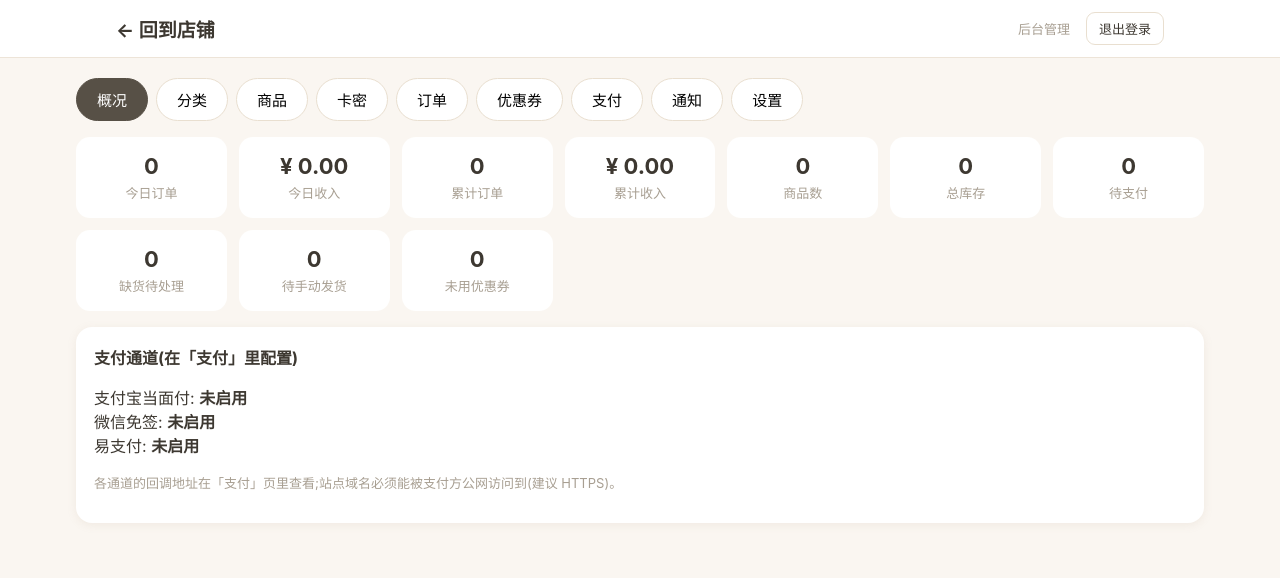
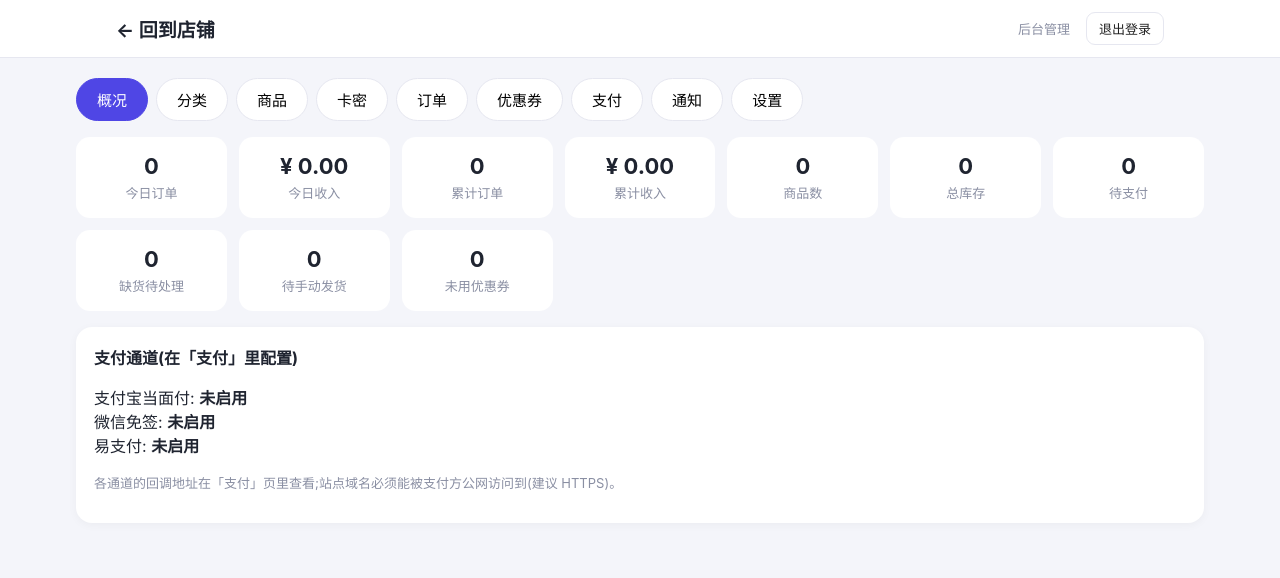
Before and after one commit to qwetcn/fakawang, a Flask app: page /admin in a window 1280 px wide. Shown: the top 578 px of the page. Run offline with Flask 3, Linux system fonts and the light colour scheme; the visitor is signed in with stand-in values (Sample User, id 1); data comes from the database, SQL or seed files in the repository; data that the repository does not hold is empty.

Commit message:
v27: 样式恢复原样(v24 的 style.css,Li 决定还是用原来的)

```diff
--- a/static/style.css
+++ b/static/style.css
@@ -1,86 +1,86 @@
 * { box-sizing: border-box; }
-body { margin: 0; color: #3d3831; background: #faf6f1;
+body { margin: 0; color: #1f2430; background: #f4f5fa;
   font-family: -apple-system, BlinkMacSystemFont, "PingFang SC", "Hiragino Sans GB", "Microsoft YaHei", sans-serif; }
-a { color: #cf7346; text-decoration: none; }
+a { color: #4f46e5; text-decoration: none; }
 /* 锚点跳转(点分类)时给粘性顶栏留出高度,否则分类标题会被顶栏盖住 */
 html { scroll-padding-top: 84px; }
-.topbar { background: #fff; border-bottom: 1px solid #ede4d8; position: sticky; top: 0; z-index: 10; }
+.topbar { background: #fff; border-bottom: 1px solid #e6e7f0; position: sticky; top: 0; z-index: 10; }
 .topbar-in { max-width: 1080px; margin: 0 auto; padding: 12px 16px; display: flex; justify-content: space-between; align-items: center; gap: 12px; }
-.logo { font-size: 19px; font-weight: 700; color: #3d3831; }
+.logo { font-size: 19px; font-weight: 700; color: #1f2430; }
 .topbar nav { display: flex; gap: 16px; align-items: center; font-size: 14px; }
-.badge { background: #e88ca0; color: #fff; border-radius: 999px; padding: 1px 7px; font-size: 12px; }
-.announce { background: #fdf0dc; color: #97703f; text-align: center; font-size: 13px; padding: 8px 12px; }
+.badge { background: #ef4444; color: #fff; border-radius: 999px; padding: 1px 7px; font-size: 12px; }
+.announce { background: #fef9c3; color: #854d0e; text-align: center; font-size: 13px; padding: 8px 12px; }
 .wrap { max-width: 1080px; margin: 0 auto; padding: 20px 16px 40px; }
 .wrap.narrow { max-width: 420px; }
 .wrap.wide { max-width: 1160px; }
 h1 { font-size: 22px; margin: 0 0 8px; }
 h2 { font-size: 20px; margin: 6px 0 16px; }
 h3 { font-size: 16px; margin: 0 0 12px; }
-.muted { color: #a89f92; font-size: 13px; }
-.warn { color: #97703f; background: #fdf0dc; padding: 8px 12px; border-radius: 10px; font-size: 14px; }
-.error { color: #b3543f; background: #fdf0ee; border: 1px solid #f3cdc5; padding: 10px 12px; border-radius: 10px; font-size: 14px; }
+.muted { color: #8a8fa3; font-size: 13px; }
+.warn { color: #b45309; background: #fef9c3; padding: 8px 12px; border-radius: 10px; font-size: 14px; }
+.error { color: #b91c1c; background: #fef2f2; border: 1px solid #fecaca; padding: 10px 12px; border-radius: 10px; font-size: 14px; }
 .center { text-align: center; }
-.empty { color: #b3aa9c; font-size: 14px; padding: 20px 0; text-align: center; }
+.empty { color: #9aa0b4; font-size: 14px; padding: 20px 0; text-align: center; }
 .cats { display: flex; flex-wrap: wrap; gap: 8px; margin-bottom: 18px; }
-.chip { background: #fff; border: 1px solid #ede4d8; border-radius: 999px; padding: 7px 16px; font-size: 14px; color: #333; }
+.chip { background: #fff; border: 1px solid #e6e7f0; border-radius: 999px; padding: 7px 16px; font-size: 14px; color: #333; }
 .cat-sec { margin-bottom: 28px; }
 .grid { display: grid; grid-template-columns: repeat(4, minmax(0, 1fr)); gap: 14px; }
-.card { position: relative; background: #fff; border-radius: 16px; overflow: hidden; color: #3d3831; box-shadow: 0 2px 10px rgba(176,152,120,.14); display: block; }
-.card:hover { box-shadow: 0 6px 18px rgba(176,152,120,.22); }
-.card-img { width: 100%; aspect-ratio: 16/9; object-fit: cover; display: block; background: #f3ead9; }
-.card-img.ph { display: flex; align-items: center; justify-content: center; font-size: 44px; font-weight: 700; color: #fff; background: linear-gradient(135deg, #f6a5c0, #fbc2a5); }
-.ribbon { position: absolute; top: 10px; left: 10px; background: #e88ca0; color: #fff; font-size: 12px; padding: 3px 9px; border-radius: 999px; }
+.card { position: relative; background: #fff; border-radius: 16px; overflow: hidden; color: #1f2430; box-shadow: 0 2px 10px rgba(0,0,0,.05); display: block; }
+.card:hover { box-shadow: 0 6px 18px rgba(0,0,0,.09); }
+.card-img { width: 100%; aspect-ratio: 16/9; object-fit: cover; display: block; background: #eef0f8; }
+.card-img.ph { display: flex; align-items: center; justify-content: center; font-size: 44px; font-weight: 700; color: #fff; background: linear-gradient(135deg, #6366f1, #22d3ee); }
+.ribbon { position: absolute; top: 10px; left: 10px; background: #ef4444; color: #fff; font-size: 12px; padding: 3px 9px; border-radius: 999px; }
 .card-body { padding: 12px 14px 14px; }
 .card-name { font-size: 15px; line-height: 1.45; display: -webkit-box; -webkit-line-clamp: 2; -webkit-box-orient: vertical; overflow: hidden; word-break: break-word; }
 .card-meta { margin: 6px 0; }
-.stock { font-size: 12px; color: #4e9a6f; background: #eef7f1; border: 1px solid #cdeeda; padding: 2px 8px; border-radius: 999px; }
-.stock.out { color: #b3543f; background: #fdf0ee; border-color: #f3cdc5; }
-.card-price { font-size: 18px; font-weight: 700; color: #dd6a5e; }
-.panel { background: #fff; border-radius: 16px; padding: 18px; margin-bottom: 16px; box-shadow: 0 2px 10px rgba(176,152,120,.12); }
-label { display: block; font-size: 14px; margin: 12px 0 6px; color: #575046; }
+.stock { font-size: 12px; color: #15803d; background: #f0fdf4; border: 1px solid #bbf7d0; padding: 2px 8px; border-radius: 999px; }
+.stock.out { color: #b91c1c; background: #fef2f2; border-color: #fecaca; }
+.card-price { font-size: 18px; font-weight: 700; color: #e11d48; }
+.panel { background: #fff; border-radius: 16px; padding: 18px; margin-bottom: 16px; box-shadow: 0 2px 10px rgba(0,0,0,.04); }
+label { display: block; font-size: 14px; margin: 12px 0 6px; color: #444; }
 input:not([type="checkbox"]):not([type="radio"]), select, textarea {
-  width: 100%; padding: 11px 12px; font-size: 15px; border: 1.5px solid #e9dfd0; border-radius: 12px; outline: none; font-family: inherit; }
-input:focus, select:focus, textarea:focus { border-color: #f0b49a; }
+  width: 100%; padding: 11px 12px; font-size: 15px; border: 1.5px solid #e6e7f0; border-radius: 12px; outline: none; font-family: inherit; }
+input:focus, select:focus, textarea:focus { border-color: #818cf8; }
 textarea { resize: vertical; line-height: 1.6; }
 .buy-head { display: flex; gap: 18px; background: #fff; border-radius: 16px; padding: 18px; margin-bottom: 16px; }
-.buy-img { width: 220px; aspect-ratio: 16/9; object-fit: cover; border-radius: 12px; background: #f3ead9; flex-shrink: 0; }
-.buy-img.ph { display: flex; align-items: center; justify-content: center; font-size: 56px; font-weight: 700; color: #fff; background: linear-gradient(135deg, #f6a5c0, #fbc2a5); }
-.price-big { font-size: 26px; font-weight: 700; color: #dd6a5e; margin: 8px 0 0; }
+.buy-img { width: 220px; aspect-ratio: 16/9; object-fit: cover; border-radius: 12px; background: #eef0f8; flex-shrink: 0; }
+.buy-img.ph { display: flex; align-items: center; justify-content: center; font-size: 56px; font-weight: 700; color: #fff; background: linear-gradient(135deg, #6366f1, #22d3ee); }
+.price-big { font-size: 26px; font-weight: 700; color: #e11d48; margin: 8px 0 0; }
 .qty-row { display: flex; gap: 8px; align-items: center; }
-.qty-row button { width: 40px; height: 42px; font-size: 20px; border: 1.5px solid #e9dfd0; background: #fff; border-radius: 12px; cursor: pointer; }
+.qty-row button { width: 40px; height: 42px; font-size: 20px; border: 1.5px solid #e6e7f0; background: #fff; border-radius: 12px; cursor: pointer; }
 .qty-row input { width: 90px; text-align: center; }
 .pay-types { display: flex; gap: 10px; flex-wrap: wrap; }
-.pay-opt { border: 1.5px solid #e9dfd0; border-radius: 12px; padding: 10px 18px; margin: 0; cursor: pointer; display: flex; gap: 6px; align-items: center; }
+.pay-opt { border: 1.5px solid #e6e7f0; border-radius: 12px; padding: 10px 18px; margin: 0; cursor: pointer; display: flex; gap: 6px; align-items: center; }
 .pay-opt input { width: auto; }
 .total { font-size: 17px; margin: 16px 0; }
-.btn { padding: 12px 22px; border: 1.5px solid #e9dfd0; background: #fff; border-radius: 12px; font-size: 15px; cursor: pointer; color: #3d3831; }
-.btn.primary { background: linear-gradient(90deg, #f191ac, #f49a7a); color: #fff; border: none; font-weight: 600; }
+.btn { padding: 12px 22px; border: 1.5px solid #e6e7f0; background: #fff; border-radius: 12px; font-size: 15px; cursor: pointer; color: #222; }
+.btn.primary { background: linear-gradient(90deg, #6366f1, #06b6d4); color: #fff; border: none; font-weight: 600; }
 .btn:disabled { opacity: .55; cursor: wait; }
 .btn.small { padding: 6px 12px; font-size: 13px; border-radius: 9px; }
-.btn.danger { color: #b3543f; border-color: #f3cdc5; }
+.btn.danger { color: #b91c1c; border-color: #fecaca; }
 .btn-row { display: flex; gap: 10px; flex-wrap: wrap; margin-top: 14px; }
 .desc { font-size: 14px; line-height: 1.7; white-space: normal; overflow-wrap: break-word; }
 .desc img { max-width: 100%; height: auto; }
 .tbl { width: 100%; border-collapse: collapse; font-size: 14px; }
-.tbl th, .tbl td { text-align: left; padding: 9px 8px; border-bottom: 1px solid #f3ede2; vertical-align: middle; }
+.tbl th, .tbl td { text-align: left; padding: 9px 8px; border-bottom: 1px solid #f0f0f5; vertical-align: middle; }
 .tbl input { padding: 7px 9px; font-size: 14px; }
 .mono { font-family: ui-monospace, Menlo, Consolas, monospace; font-size: 13px; word-break: break-all; }
-.cards-box { background: #fbf7ef; border: 1px solid #eadfca; border-radius: 12px; padding: 12px 14px; font-family: ui-monospace, Menlo, Consolas, monospace; font-size: 14px; line-height: 1.8; white-space: pre-wrap; word-break: break-all; margin: 8px 0; }
+.cards-box { background: #f8fafc; border: 1px solid #e2e8f0; border-radius: 12px; padding: 12px 14px; font-family: ui-monospace, Menlo, Consolas, monospace; font-size: 14px; line-height: 1.8; white-space: pre-wrap; word-break: break-all; margin: 8px 0; }
 .cart-item { display: flex; justify-content: space-between; gap: 12px; align-items: center; background: #fff; border-radius: 14px; padding: 14px 16px; margin-bottom: 10px; }
 .qty-in { width: 70px; padding: 7px 9px; }
-.order-row { display: flex; gap: 14px; flex-wrap: wrap; background: #fff; border-radius: 12px; padding: 12px 16px; margin-bottom: 8px; color: #3d3831; font-size: 14px; }
+.order-row { display: flex; gap: 14px; flex-wrap: wrap; background: #fff; border-radius: 12px; padding: 12px 16px; margin-bottom: 8px; color: #222; font-size: 14px; }
 .tabs { display: flex; gap: 8px; margin-bottom: 16px; flex-wrap: wrap; }
-.tab { padding: 10px 20px; border: 1.5px solid #e9dfd0; background: #fff; border-radius: 999px; font-size: 15px; cursor: pointer; }
-.tab.active { background: #575046; color: #fff; border-color: #575046; }
+.tab { padding: 10px 20px; border: 1.5px solid #e6e7f0; background: #fff; border-radius: 999px; font-size: 15px; cursor: pointer; }
+.tab.active { background: #4f46e5; color: #fff; border-color: #4f46e5; }
 .stat-grid { display: grid; grid-template-columns: repeat(auto-fill, minmax(150px, 1fr)); gap: 12px; margin-bottom: 16px; }
 .stat { background: #fff; border-radius: 14px; padding: 16px; text-align: center; }
 .stat-v { font-size: 22px; font-weight: 700; }
-.stat-k { font-size: 13px; color: #a89f92; margin-top: 4px; }
+.stat-k { font-size: 13px; color: #8a8fa3; margin-top: 4px; }
 .form-row { display: flex; gap: 10px; }
 .form-grid { display: grid; grid-template-columns: repeat(auto-fill, minmax(220px, 1fr)); gap: 0 14px; }
-.tag { font-size: 12px; color: #97703f; background: #fdf0dc; padding: 2px 8px; border-radius: 999px; }
-footer { text-align: center; font-size: 13px; color: #b3aa9c; padding: 10px 16px 30px; line-height: 1.8; }
-code { background: #f3ede2; padding: 2px 6px; border-radius: 6px; font-size: 13px; word-break: break-all; }
+.tag { font-size: 12px; color: #b45309; background: #fef9c3; padding: 2px 8px; border-radius: 999px; }
+footer { text-align: center; font-size: 13px; color: #9aa0b4; padding: 10px 16px 30px; line-height: 1.8; }
+code { background: #f1f5f9; padding: 2px 6px; border-radius: 6px; font-size: 13px; word-break: break-all; }
 @media (max-width: 900px) {
   .grid { grid-template-columns: repeat(3, minmax(0, 1fr)); }
 }
@@ -103,18 +103,18 @@ code { background: #f3ede2; padding: 2px 6px; border-radius: 6px; font-size: 13p
   .card-img.ph { font-size: 32px; }
 }
 
-.qr-img { width: 240px; height: 240px; max-width: 80vw; border-radius: 12px; border: 1px solid #e9dfd0; }
+.qr-img { width: 240px; height: 240px; max-width: 80vw; border-radius: 12px; border: 1px solid #e6e7f0; }
 .center-row { justify-content: center; }
 
-.mode { font-size: 12px; color: #a89f92; border: 1px solid #e9dfd0; border-radius: 999px; padding: 2px 8px; white-space: nowrap; }
+.mode { font-size: 12px; color: #6b7280; border: 1px solid #e6e7f0; border-radius: 999px; padding: 2px 8px; white-space: nowrap; }
 
 .manual-box { width: 100%; box-sizing: border-box; margin: 4px 0 10px; }
 
-.coupon-box{border:2px dashed #e5a58f;background:#fdf3ec}
+.coupon-box{border:2px dashed #7c5cff;background:#f4f1ff}
 .coupon-code{font-family:monospace;font-size:18px;letter-spacing:1px}
 .coupon-row{display:flex;gap:8px}
 .coupon-row input{flex:1}
-.coupon-row2{display:flex;gap:12px;align-items:center;padding:8px 0;border-bottom:1px solid #f3ede2;flex-wrap:wrap}
+.coupon-row2{display:flex;gap:12px;align-items:center;padding:8px 0;border-bottom:1px solid #eee;flex-wrap:wrap}
 
 .reason-row{display:block;margin:10px 0}
 .reason-row input{width:100%;margin-top:4px}
```
